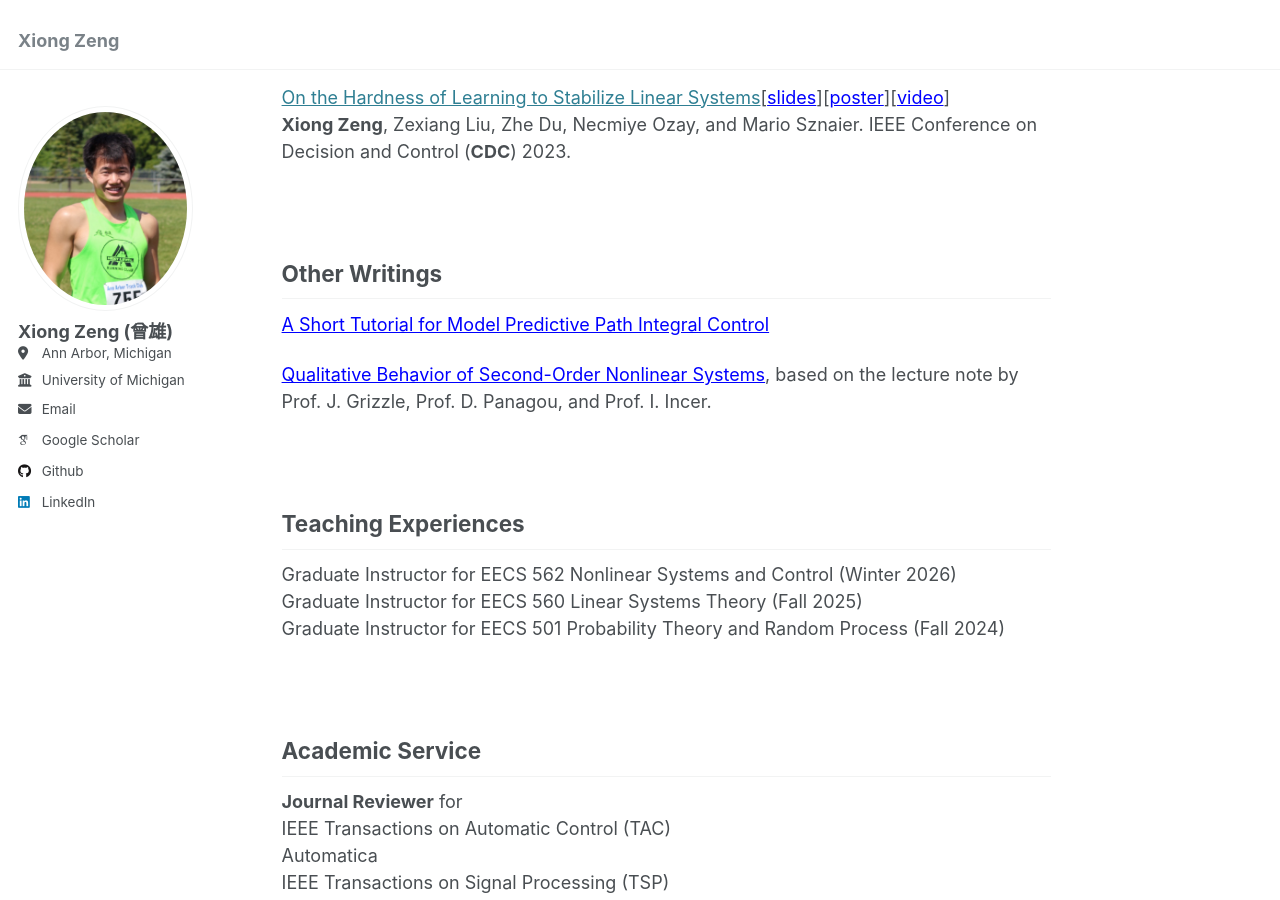
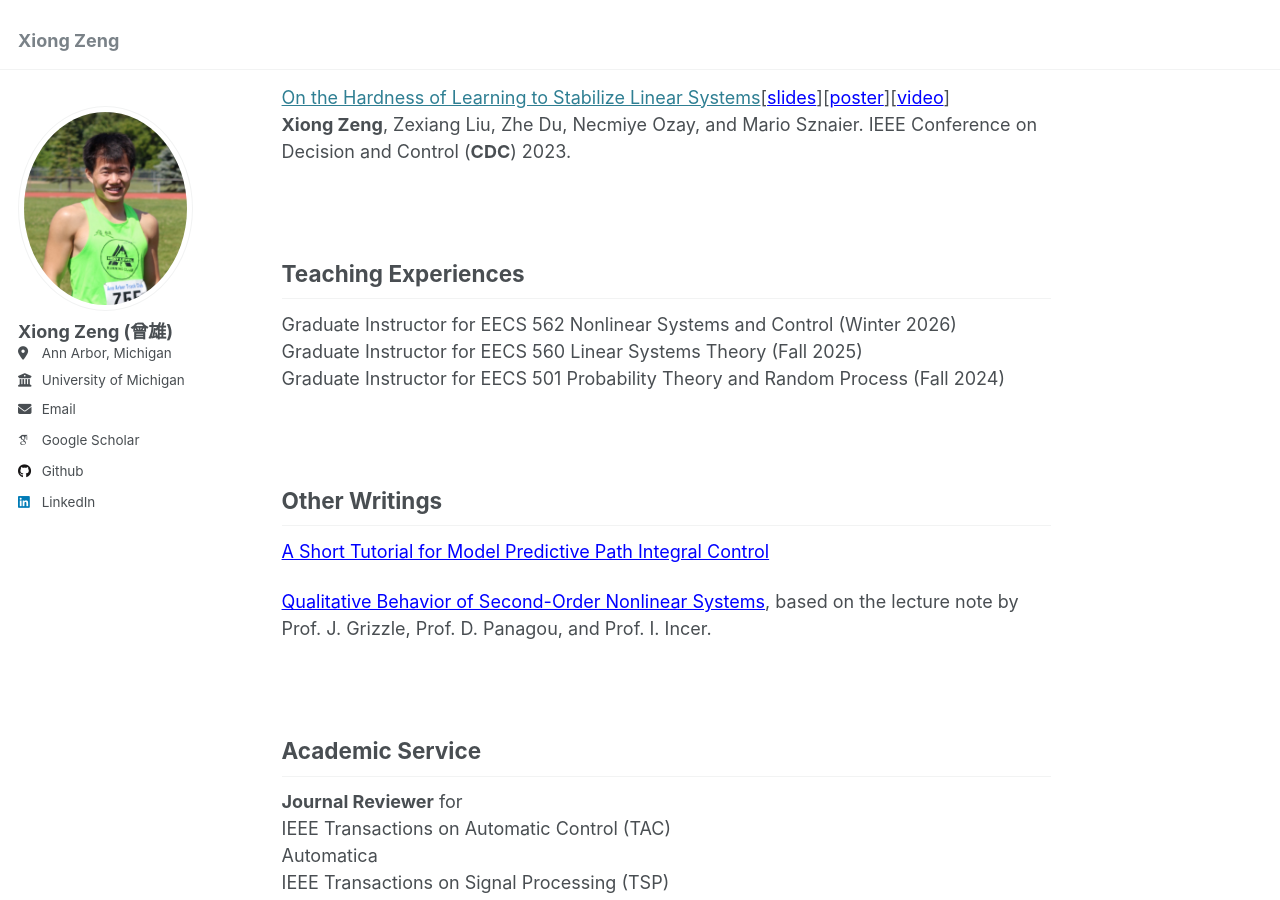
Before and after one commit to zengxiong111/zengxiong.github.io, a Jekyll site: the page built from _pages/about.md, in a window 1280 px wide and 900 px high, scrolled down 1555 px. Built offline with Jekyll 4.4.1, drawn with Linux system fonts in a browser that asks for light colours; some web fonts are replaced; some of the changed lines change nothing that is shown.

Commit message:
Update about.md

```diff
--- a/_pages/about.md
+++ b/_pages/about.md
@@ -52,12 +52,7 @@ Feedback](https://zengxiong111.github.io/zengxiong.github.io/)<br>
  [On the Hardness of Learning to Stabilize Linear Systems](https://arxiv.org/abs/2311.11151)[<a href="https://github.com/zengxiong111/zengxiong.github.io/blob/master/files/hard_learn_stabilize_present.pdf" style="color: blue;" target="_blank">slides</a>][<a href="https://github.com/zengxiong111/zengxiong.github.io/blob/master/files/On%20The%20Hardness%20of%20Learning%20to%20Stabilize%20Linear%20Systems_Poster.pdf" style="color: blue;" target="_blank">poster</a>][<a href="https://www.youtube.com/watch?v=eP5KKam834w" style="color: blue;" target="_blank">video</a>]<br>
  **Xiong Zeng**, Zexiang Liu, Zhe Du, Necmiye Ozay, and Mario Sznaier. IEEE Conference on Decision and Control (**CDC**) 2023.
 
-&nbsp;
-## Other Writings
 
-<a href="https://github.com/zengxiong111/zengxiong.github.io/blob/master/files/A_Tutorial_for_MPPI-s.pdf" style="color: blue;" target="_blank">A Short Tutorial for Model Predictive Path Integral Control</a>
-
-<a href="https://github.com/zengxiong111/zengxiong.github.io/blob/master/files/chapter2-noted.pdf" style="color: blue;" target="_blank">Qualitative Behavior of Second-Order Nonlinear Systems</a>, based on the lecture note by Prof. J. Grizzle, Prof. D. Panagou, and Prof. I. Incer.
 
 
 &nbsp;
@@ -66,6 +61,13 @@ Feedback](https://zengxiong111.github.io/zengxiong.github.io/)<br>
 Graduate Instructor for EECS 562 Nonlinear Systems and Control (Winter 2026)<br>
 Graduate Instructor for EECS 560 Linear Systems Theory (Fall 2025)<br>
 Graduate Instructor for EECS 501 Probability Theory and Random Process (Fall 2024)<br>
+
+&nbsp;
+## Other Writings
+
+<a href="https://github.com/zengxiong111/zengxiong.github.io/blob/master/files/A_Tutorial_for_MPPI-s.pdf" style="color: blue;" target="_blank">A Short Tutorial for Model Predictive Path Integral Control</a>
+
+<a href="https://github.com/zengxiong111/zengxiong.github.io/blob/master/files/chapter2-noted.pdf" style="color: blue;" target="_blank">Qualitative Behavior of Second-Order Nonlinear Systems</a>, based on the lecture note by Prof. J. Grizzle, Prof. D. Panagou, and Prof. I. Incer.
 
 &nbsp;
 ## Academic Service
```
